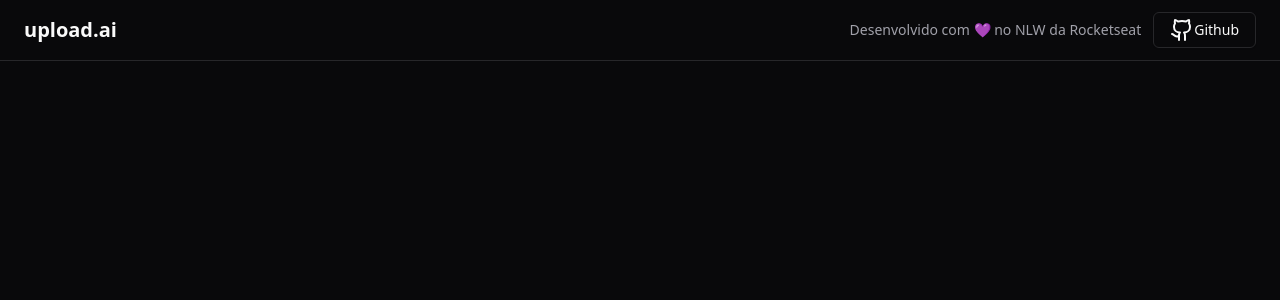
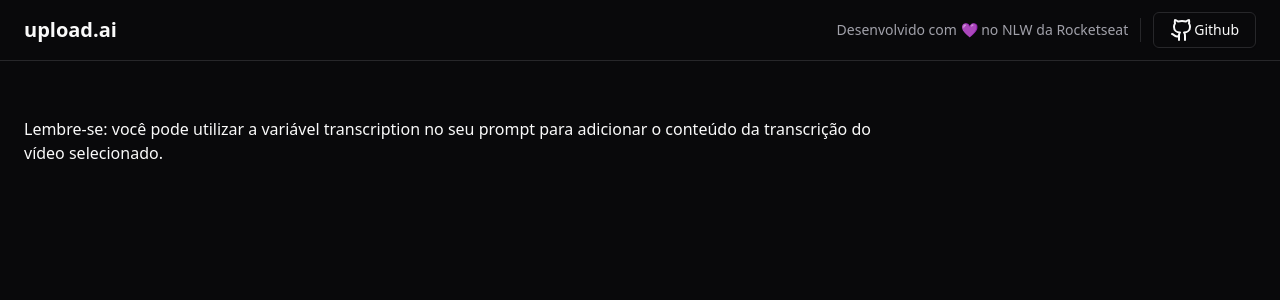
Before and after one commit to Lmlima05/nlw-ia, a React (Vite) app in the folder upload-ai-web/: page / in a window 1280 px wide. Shown: the top 300 px of the page. Built offline with nearby package versions, Linux system fonts and the light colour scheme.

Commit message:
Estilziando a parte central

```diff
--- a/upload-ai-web/package.json
+++ b/upload-ai-web/package.json
@@ -11,6 +11,7 @@
   },
   "dependencies": {
     "@radix-ui/react-icons": "^1.3.0",
+    "@radix-ui/react-separator": "^1.1.0",
     "@radix-ui/react-slot": "^1.1.0",
     "class-variance-authority": "^0.7.0",
     "clsx": "^2.1.1",
--- a/upload-ai-web/src/App.tsx
+++ b/upload-ai-web/src/App.tsx
@@ -1,3 +1,4 @@
+import { Separator } from "./components/ui/separator";
 import { Button } from "./components/ui/button";
 import { Github } from "lucide-react";
 
@@ -11,12 +12,28 @@ export function App() {
           <span className="text-sm text-muted-foreground">
             Desenvolvido com 💜 no NLW da Rocketseat
           </span>
+
+          <Separator orientation='vertical' className="h-6" />
+
           <Button variant="outline">
             <Github />
             Github
           </Button>
         </div>
       </div>
+
+      <main className="flex-1 p-6 flex gap-6">
+        <div className="flex flex-col flex-1 gap-4">
+          <div className="grid grid-rows-2 gap-4 flex-1">
+
+          </div>
+
+          <p className="text-small text-muted--foreground">
+            Lembre-se: você pode utilizar a variável transcription no seu prompt para adicionar o conteúdo da transcrição do vídeo selecionado.
+          </p>
+        </div>
+      <aside className="w-80"></aside>
+      </main>
     </div>
   )
 }
--- /dev/null
+++ b/upload-ai-web/src/components/ui/separator.tsx
@@ -0,0 +1,29 @@
+import * as React from "react"
+import * as SeparatorPrimitive from "@radix-ui/react-separator"
+
+import { cn } from "@/lib/utils"
+
+const Separator = React.forwardRef<
+  React.ElementRef<typeof SeparatorPrimitive.Root>,
+  React.ComponentPropsWithoutRef<typeof SeparatorPrimitive.Root>
+>(
+  (
+    { className, orientation = "horizontal", decorative = true, ...props },
+    ref
+  ) => (
+    <SeparatorPrimitive.Root
+      ref={ref}
+      decorative={decorative}
+      orientation={orientation}
+      className={cn(
+        "shrink-0 bg-border",
+        orientation === "horizontal" ? "h-[1px] w-full" : "h-full w-[1px]",
+        className
+      )}
+      {...props}
+    />
+  )
+)
+Separator.displayName = SeparatorPrimitive.Root.displayName
+
+export { Separator }
```
Also changed, not shown: 1 other file (tests, documents, lock files or other folders).
